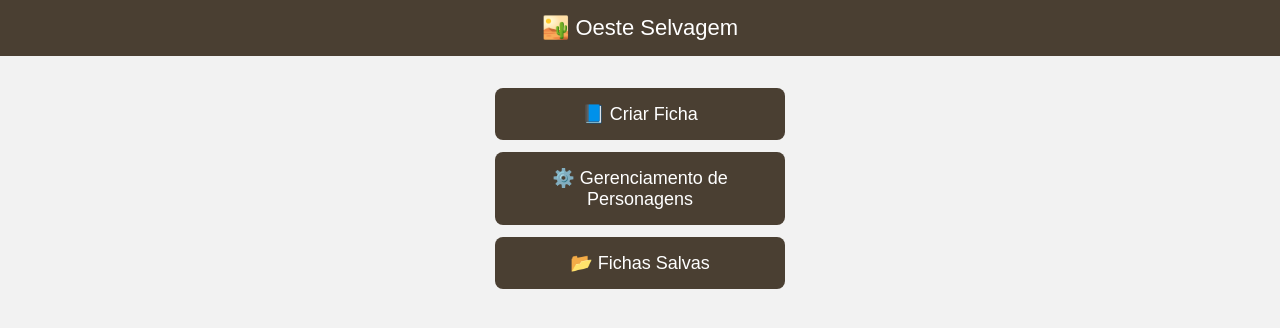
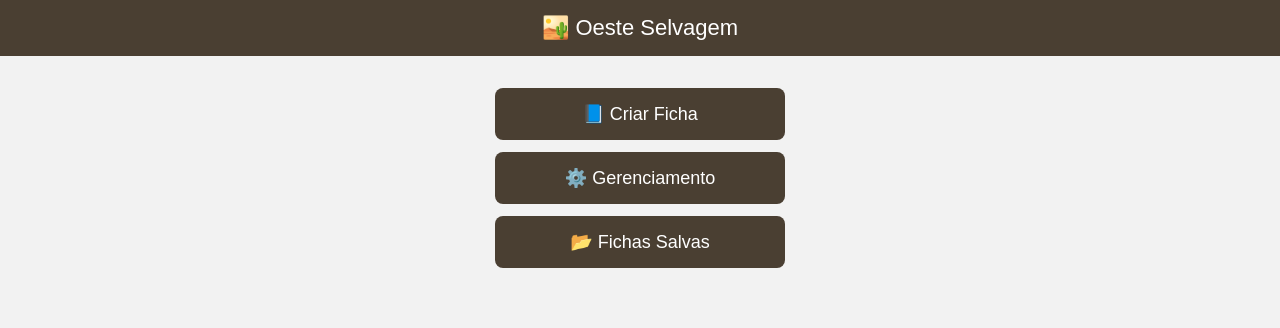
Before and after one commit to garodtt/rpg, a plain HTML site: page index.html in a window 1280 px wide. Drawn offline with nearby package versions, Linux system fonts and the light colour scheme.

Commit message:
Fix HTML structure and formatting issues

```diff
--- a/index.html
+++ b/index.html
@@ -11,16 +11,19 @@
 
 <!-- Seu script -->
 <script defer src="script.js"></script>
+</head>
 
 
+<body>
+
 <header>🏜️ Oeste Selvagem</header>
-
-<!-- ================== HOME ================== -->
+<!-- ======================= HOME =====================-->
 <div id="home" class="tela" style="display:block;">
     <a class="btn" onclick="abrir('ficha')">📘 Criar Ficha</a>
-    <a class="btn" onclick="abrir('gerenciamento')">⚙️ Gerenciamento de Personagens</a>
+    <a class="btn" onclick="abrir('gerenciamento')">⚙️ Gerenciamento</a>
     <a class="btn" onclick="abrirFichas()">📂 Fichas Salvas</a>
 </div>
+
 
 <!-- ================== FICHA ================== -->
 <div id="ficha" class="tela" style="display:none;">
```
